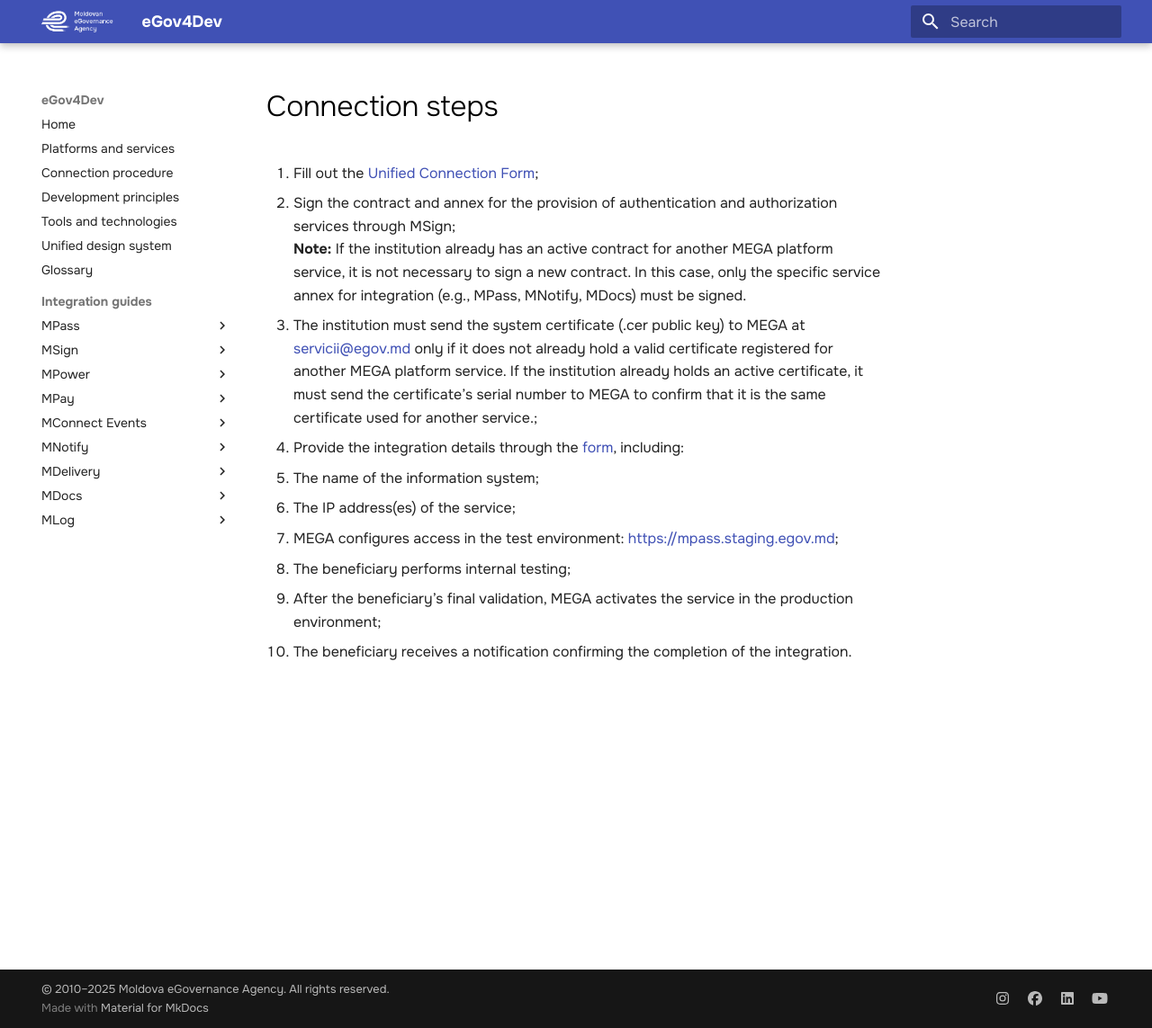
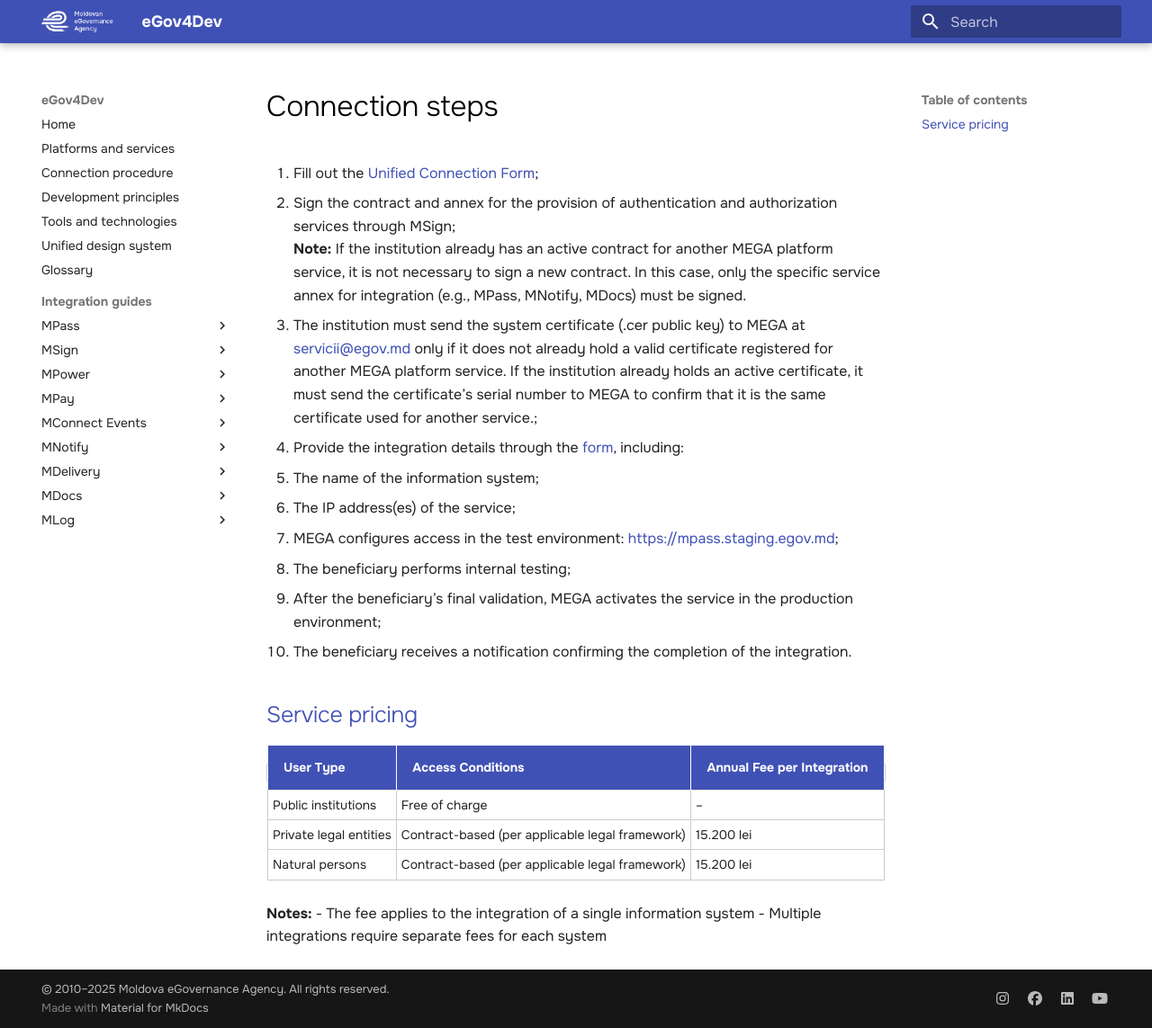
Before and after one commit to egov-moldova/egov4dev, an MkDocs documentation site: the page built from docs/guides/msign/process.md, in a window 1280 px wide and 1143 px high. Shown: the whole window at 90% size. Built offline with MkDocs 1.6.1 and Material for MkDocs 9.7.7, drawn with Linux system fonts in a browser that asks for light colours.

Commit message:
Update process.md with service pricing information
Added service pricing details for user types and fees.

```diff
--- a/docs/guides/msign/process.md
+++ b/docs/guides/msign/process.md
@@ -8,3 +8,15 @@
 6. The beneficiary performs internal testing;
 7. After the beneficiary’s final validation, MEGA activates the service in the production environment;
 8. The beneficiary receives a notification confirming the completion of the integration.
+
+## Service pricing
+
+| User Type | Access Conditions | Annual Fee per Integration |
+|-----------|-------------------|---------------------------|
+| Public institutions | Free of charge | – |
+| Private legal entities | Contract-based (per applicable legal framework) | 15.200 lei |
+| Natural persons | Contract-based (per applicable legal framework) | 15.200 lei |
+
+**Notes:**
+- The fee applies to the integration of a single information system
+- Multiple integrations require separate fees for each system
```
